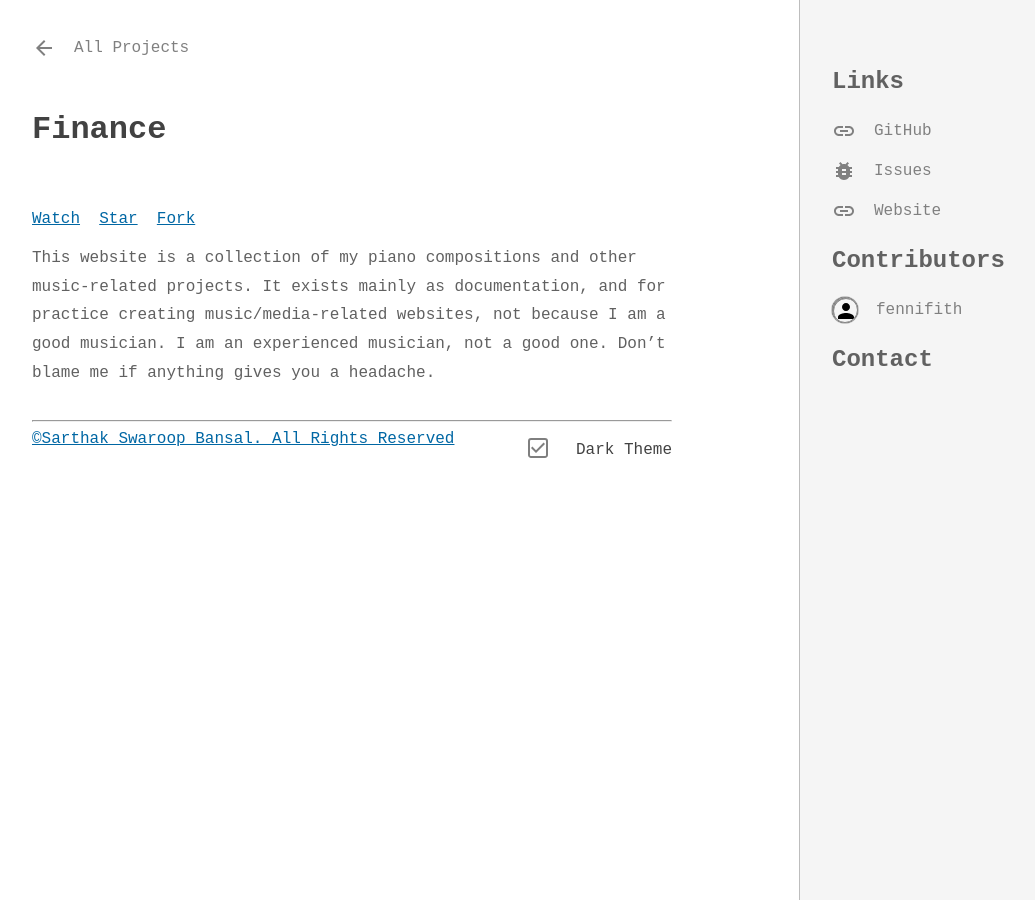
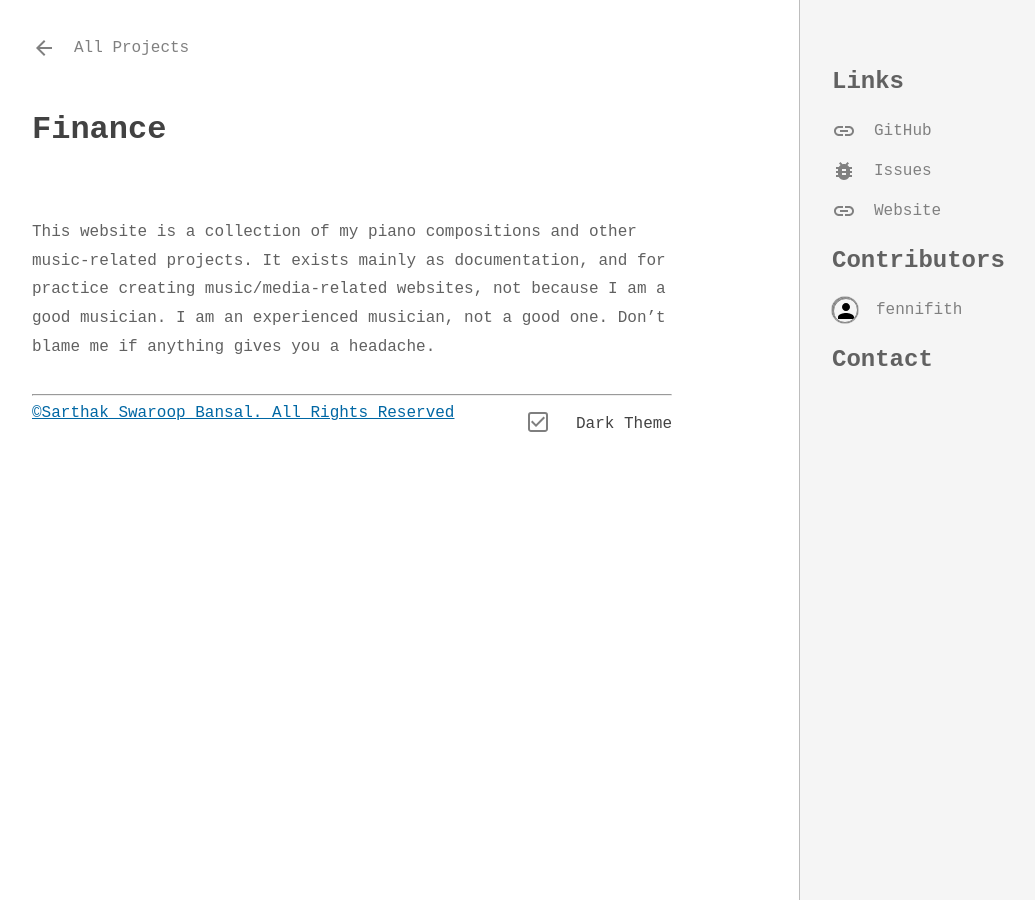
Before and after one commit to SarthakSwaroop/sarthakswaroop.github.io, a Jekyll site: the page built from _projects/finance.md, in a window 1280 px wide. Shown: the whole page, without its empty margins (96-1131 px from the left). Built offline with Jekyll 4.4.1, drawn with Linux system fonts in a browser that asks for light colours; nearby versions of some CDN libraries; some web fonts are replaced; comment, search, counter and statistics services are not loaded; a style sheet for code colours, icons or effects is not loaded.

Commit message:
Update project.html

```diff
--- a/_layouts/project.html
+++ b/_layouts/project.html
@@ -80,9 +80,7 @@
                 <img class="link__img" src="/images/ic/git.png">
                 <span class="link__title">{{ page.git }}</span>
             </a>
-            <a class="github-button" href="https://github.com/{{ page.repo }}/subscription" data-icon="octicon-eye" data-size="large" data-show-count="true" aria-label="Watch {{ page.repo }} on GitHub">Watch</a>&nbsp;
-            <a class="github-button" href="https://github.com/{{ page.repo }}" data-icon="octicon-star" data-size="large" data-show-count="true" aria-label="Star {{ page.repo }} on GitHub">Star</a>&nbsp;
-            <a class="github-button" href="https://github.com/{{ page.repo }}/fork" data-icon="octicon-repo-forked" data-size="large" data-show-count="true" aria-label="Fork {{ page.repo }} on GitHub">Fork</a>
+
             <div id="content" class="e-content markdown">
                 {{ content }}
             </div>
```
